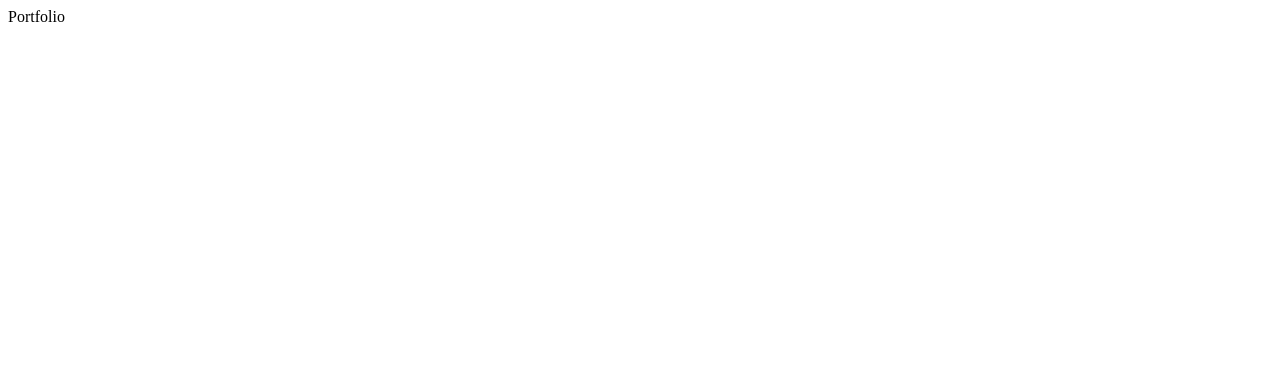
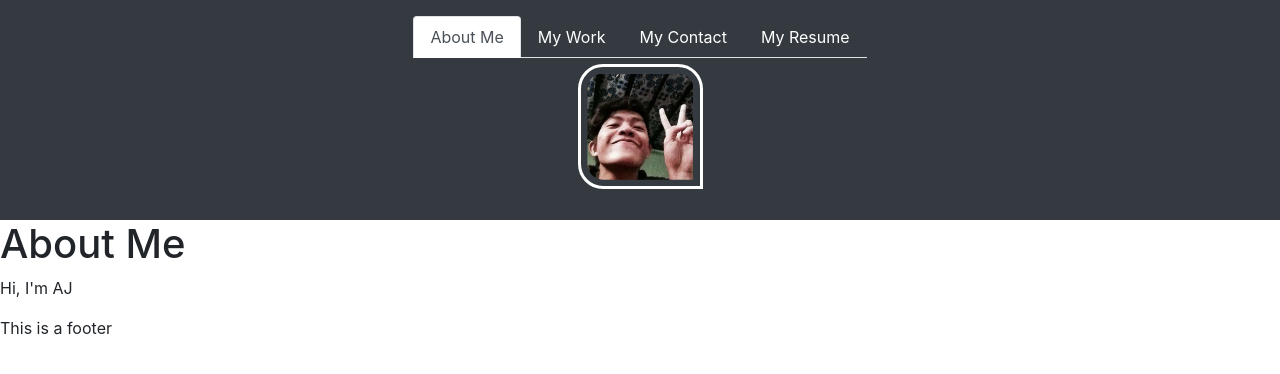
Before and after one commit to irvinek01/portfolio-react, a React (Create React App) app: page / in a window 1280 px wide. Shown: the top 374 px of the page. Built offline with nearby package versions, Linux system fonts and the light colour scheme.

Commit message:
Initial Labelling of components for each page(About Me/My Work/My Contacts), for My Resume redirect to google docs

```diff
--- a/package.json
+++ b/package.json
@@ -7,6 +7,7 @@
     "@testing-library/jest-dom": "^5.12.0",
     "@testing-library/react": "^11.2.7",
     "@testing-library/user-event": "^12.8.3",
+    "bootstrap": "^4.6.0",
     "gh-pages": "^3.1.0",
     "react": "^17.0.2",
     "react-dom": "^17.0.2",
--- a/src/App.js
+++ b/src/App.js
@@ -1,12 +1,6 @@
+import React from "react";
+import PortfolioContainer from "./components/PortfolioContainer";
 
-function App() {
-  return (
-    <div className="App">
-      <header className="App-header">
-        Portfolio
-        </header>
-    </div>
-  );
-}
+const App = () => <PortfolioContainer />;
 
 export default App;
--- /dev/null
+++ b/src/components/Footer.js
@@ -0,0 +1,7 @@
+import React from "react";
+
+function Footer () {
+    return <p>This is a footer</p>;
+
+}
+export default Footer;
--- /dev/null
+++ b/src/components/Header.js
@@ -0,0 +1,59 @@
+import React from "react";
+import Pic from "../assets/images/pic1.jpg";
+
+function HeaderItem({ active, page, handlePageChange }) {
+  let href = "";
+  if (page === "My Resume") {
+    href =
+      "https://docs.google.com/document/d/1MEl8yV8Zkg7MKrkB_qpMcOCaPdVlqDN87q4sL92LuqE/edit?usp=sharing";
+  } else {
+    href = `#${page.toLowerCase()}`;
+  }
+
+  const className = active ? "nav-link active" : "nav-link text-white";
+  const onClick = () => handlePageChange(page);
+  return (
+    <li className="nav-item " key={page}>
+      <a href={href} onClick={onClick} className={className}>
+        {page}
+      </a>
+    </li>
+  );
+}
+
+function Header({ currentPage, handlePageChange }) {
+  const pageNames = ["About Me", "My Work", "My Contact", "My Resume"];
+  const HeaderItems = pageNames.map((page) => (
+    <HeaderItem
+      key={page}
+      active={page === currentPage}
+      page={page}
+      handlePageChange={handlePageChange}
+    />
+  ));
+  return (
+    <div className="bg-dark text-white d-flex ">
+      <div className="col p-3 mb-2 ">
+        <div className="row justify-content-center">
+          <ul className="nav nav-tabs">{HeaderItems}</ul>
+        </div>
+        <div className="row justify-content-center">
+          <img
+            src={Pic}
+            alt="AJ Profile"
+            style={{
+              height: "125px",
+              width: "125px",
+              padding: "0.5%",
+              margin: "0.5%",
+              border: "3px Solid rgb(255, 255, 255)",
+              borderRadius: "20% 20% 0 20%",
+            }}
+          />
+        </div>
+      </div>
+    </div>
+  );
+}
+
+export default Header;
--- /dev/null
+++ b/src/components/PortfolioContainer.js
@@ -0,0 +1,48 @@
+import React, { Component } from "react";
+import Header from "./Header";
+import Footer from "./Footer";
+import AboutMe from "./pages/AboutMe";
+import MyWork from "./pages/MyWork";
+import MyContact from "./pages/MyContact";
+import MyResume from "./pages/MyResume";
+
+class Portfolio extends Component {
+  state = {
+    currentPage: "About Me",
+  };
+
+  handlePageChange = (page) => {
+    this.setState({ currentPage: page });
+  };
+
+  renderPage = () => {
+    switch (this.state.currentPage) {
+      case "My Work":
+        return <MyWork />;
+
+      case "My Contact":
+        return <MyContact />;
+
+      case "My Resume":
+        return <MyResume />;
+
+      default:
+        return <AboutMe />;
+    }
+  };
+
+  render() {
+    return (
+      <div>
+        <Header
+          currentPage={this.state.currentPage}
+          handlePageChange={this.handlePageChange}
+        />
+        {this.renderPage()}
+        <Footer />
+      </div>
+    );
+  }
+}
+
+export default Portfolio;
--- /dev/null
+++ b/src/components/pages/AboutMe.js
@@ -0,0 +1,12 @@
+import React from "react";
+
+const AboutMe = () => (
+  <div>
+    <h1>About Me</h1>
+    <p>
+      Hi, I'm AJ
+    </p>
+  </div>
+);
+
+export default AboutMe;
--- /dev/null
+++ b/src/components/pages/MyContact.js
@@ -0,0 +1,22 @@
+import React from "react";
+
+const MyContact = () => (
+  <div>
+    <h1>My Contact</h1>
+    <p>
+      Integer cursus bibendum sem non pretium. Vestibulum in aliquet sem, quis
+      molestie urna. Aliquam semper ultrices varius. Aliquam faucibus sit amet
+      magna a ultrices. Aenean pellentesque placerat lacus imperdiet efficitur.
+      In felis nisl, luctus non ante euismod, tincidunt bibendum mi. In a
+      molestie nisl, eu sodales diam. Nam tincidunt lacus quis magna posuere,
+      eget tristique dui dapibus. Maecenas fermentum elementum faucibus. Quisque
+      nec metus vestibulum, egestas massa eu, sollicitudin ipsum. Nulla
+      facilisi. Sed ut erat ligula. Nam tincidunt nunc in nibh dictum
+      ullamcorper. Class aptent taciti sociosqu ad litora torquent per conubia
+      nostra, per inceptos himenaeos. Etiam ornare rutrum felis at rhoncus.
+      Etiam vel condimentum magna, quis tempor nulla.
+    </p>
+  </div>
+);
+
+export default MyContact;
--- /dev/null
+++ b/src/components/pages/MyResume.js
@@ -0,0 +1,12 @@
+import React from "react";
+
+const MyResume = () => (
+  <div>
+    <h1>My Resume</h1>
+    <p>
+      You will be redirecting to google docs
+    </p>
+  </div>
+);
+
+export default MyResume;
--- /dev/null
+++ b/src/components/pages/MyWork.js
@@ -0,0 +1,17 @@
+import React from "react";
+
+const MyWork = () => (
+  <div>
+    <h1>My Work</h1>
+    <p>
+      Nunc pharetra finibus est at efficitur. Praesent sed congue diam. Integer
+      gravida dui mauris, ut interdum nunc egestas sed. Aenean sed mollis diam.
+      Nunc aliquet risus ac finibus porta. Nam quis arcu non lectus tincidunt
+      fermentum. Suspendisse aliquet orci porta quam semper imperdiet. Praesent
+      euismod mi justo, faucibus scelerisque risus cursus in. Sed rhoncus mollis
+      diam, sit amet facilisis lectus blandit at.
+    </p>
+  </div>
+);
+
+export default MyWork;
--- a/src/index.js
+++ b/src/index.js
@@ -1,3 +1,4 @@
+import "bootstrap/dist/css/bootstrap.css";
 import React from 'react';
 import ReactDOM from 'react-dom';
 import App from './App';
```
Also changed, not shown: src/assets/images/pic1.jpg (added), 1 other file (tests, documents, lock files or other folders).
